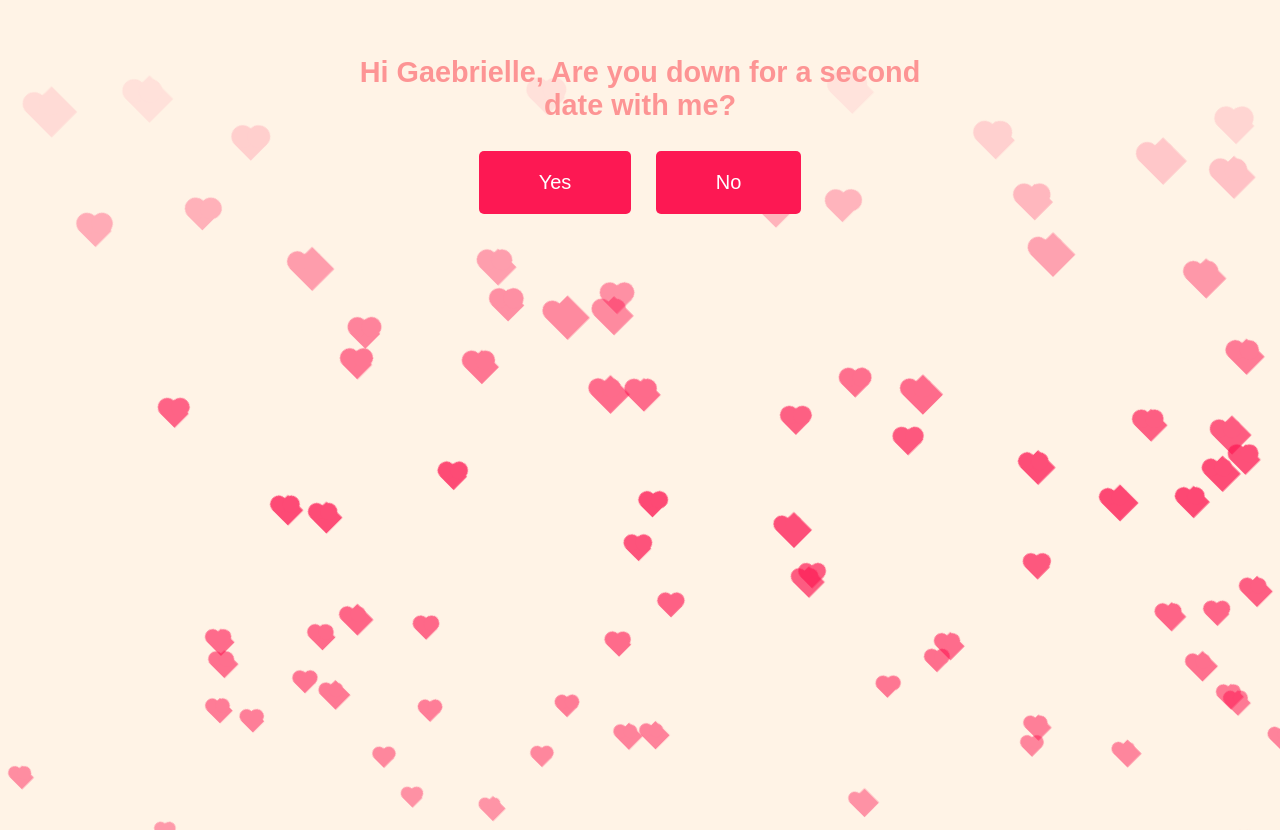
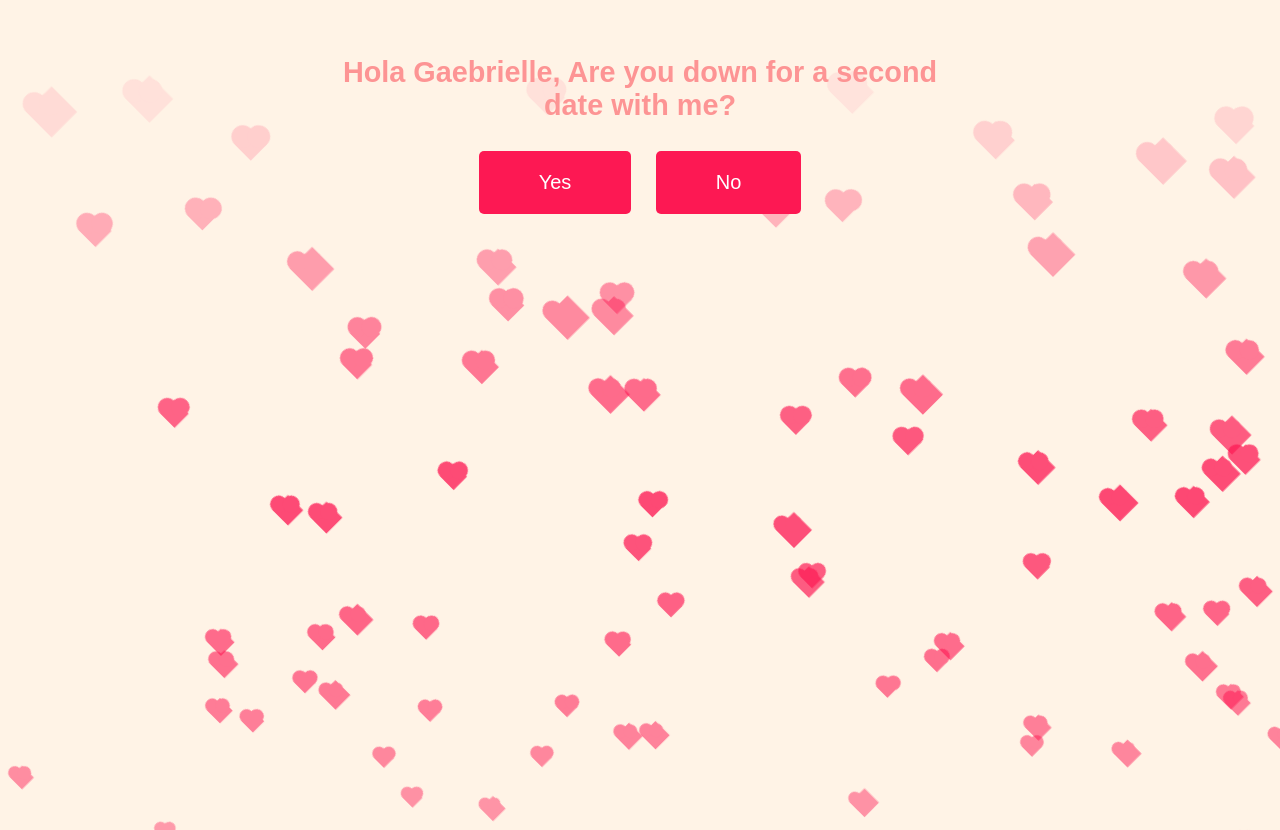
Before and after one commit to Kenmanekoma/askher.github.io, a plain HTML site: page index.html in a window 1280 px wide. Shown: the part 270-1100 px from the top of the page. Drawn offline with Linux system fonts and the light colour scheme.

Commit message:
Update index.html

```diff
--- a/index.html
+++ b/index.html
@@ -204,7 +204,7 @@
         </div>
     </div>
     <div class="container">
-        <h1>Hi Gaebrielle, Are you down for a second date with me?</h1>
+        <h1>Hola Gaebrielle, Are you down for a second date with me?</h1>
         <a href="yesbtn.html" class="btn" id="yes-btn">Yes</a>
         <a href="#" class="btn btn-alt" id="no-btn">No</a>
     </div>
```
